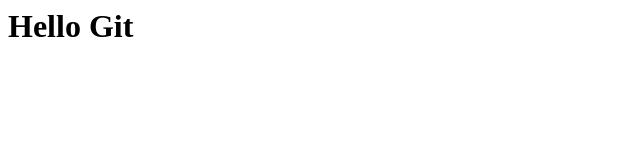
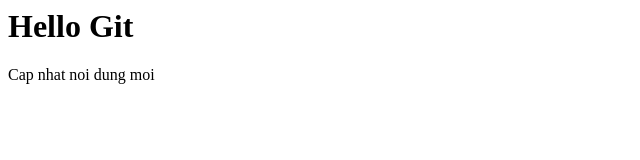
Before and after one commit to khanhtung14/git-basic-practice, a plain HTML site: page index.html in a window 1280 px wide. Shown: the whole page, without its empty margins (0-640 px from the left). Drawn offline with Linux system fonts and the light colour scheme.

Commit message:
Update html content~

```diff
--- a/index.html
+++ b/index.html
@@ -1 +1,2 @@
 <h1>Hello Git</h1>
+<p>Cap nhat noi dung moi</p>
```
